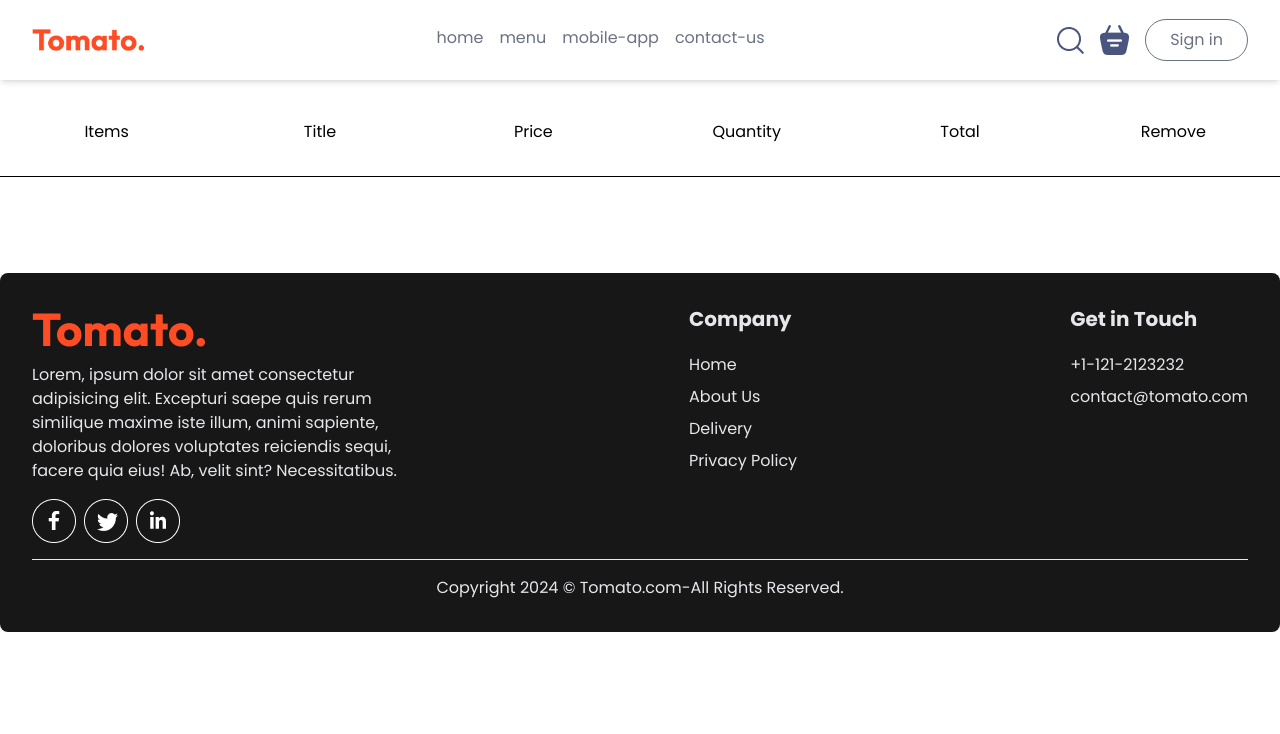
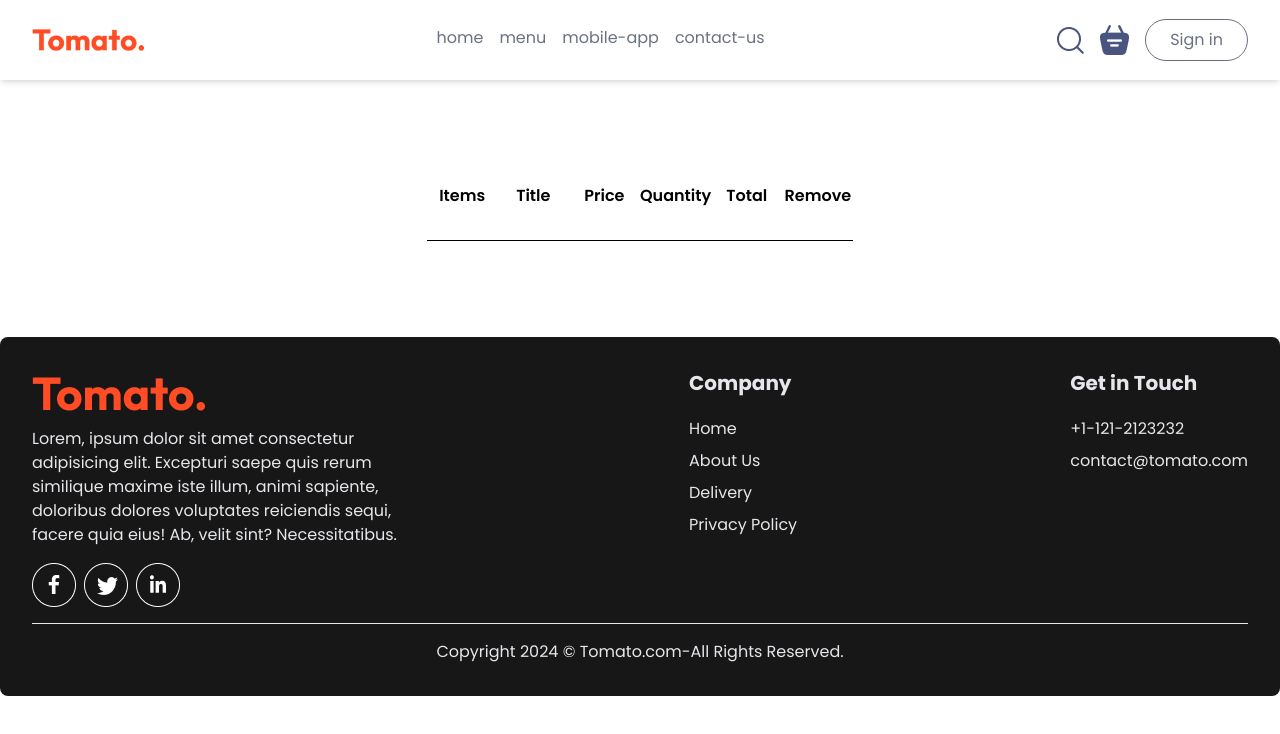
Before and after one commit to Prateek-ind/Food-delivery-App, a React (Vite) app: page /cart in a window 1280 px wide. Shown: the top 734 px of the page. Built offline with nearby package versions, Linux system fonts and the light colour scheme.

Commit message:
fix cart style

```diff
--- a/src/components/pages/Cart.jsx
+++ b/src/components/pages/Cart.jsx
@@ -10,9 +10,9 @@ const Cart = () => {
   });
 
   return (
-    <div className="pt-20 mt-8">
+    <div className="pt-20 mt-24 max-w-7xl px-8 flex items-center justify-center">
       <div className="">
-        <div className="grid grid-cols-6 items-center justify-center text-center py-2">
+        <div className="grid grid-cols-6 items-center justify-center text-center font-semibold py-2">
           <p>Items</p>
           <p>Title</p>
           <p>Price</p>
@@ -25,6 +25,7 @@ const Cart = () => {
         {food_list.map((item, i) => {
           if (cartItems[item._id] > 0) {
             return (
+              <div className="">
                 <div
                   key={i}
                   className="grid grid-cols-6 items-center justify-center text-center"
@@ -41,6 +42,8 @@ const Cart = () => {
                     X
                   </button>
                 </div>
+                <hr className="text-gray-400" />
+              </div>
             );
           }
         })}
```
Lines whose indentation alone changed are shown as unchanged.
